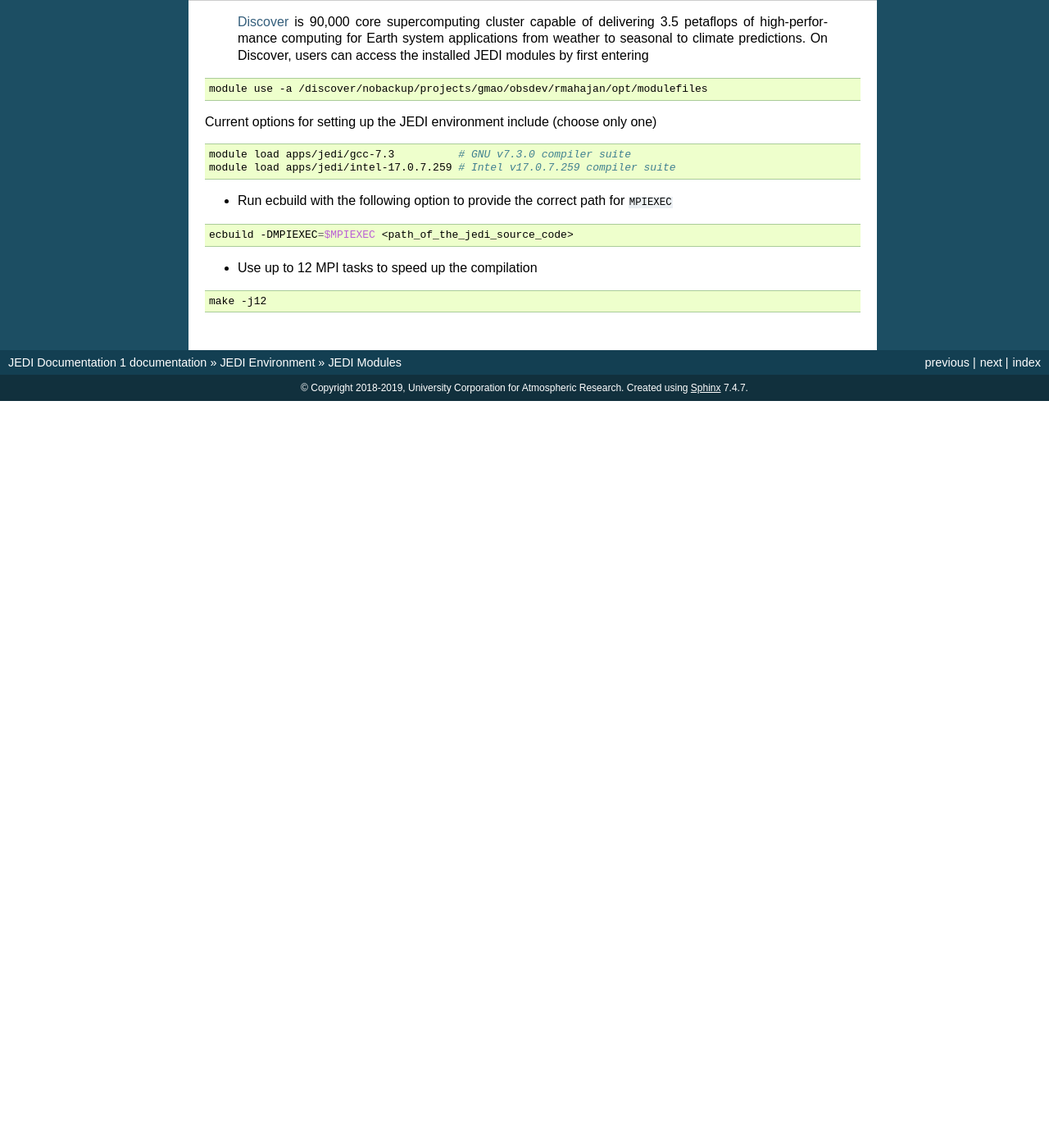
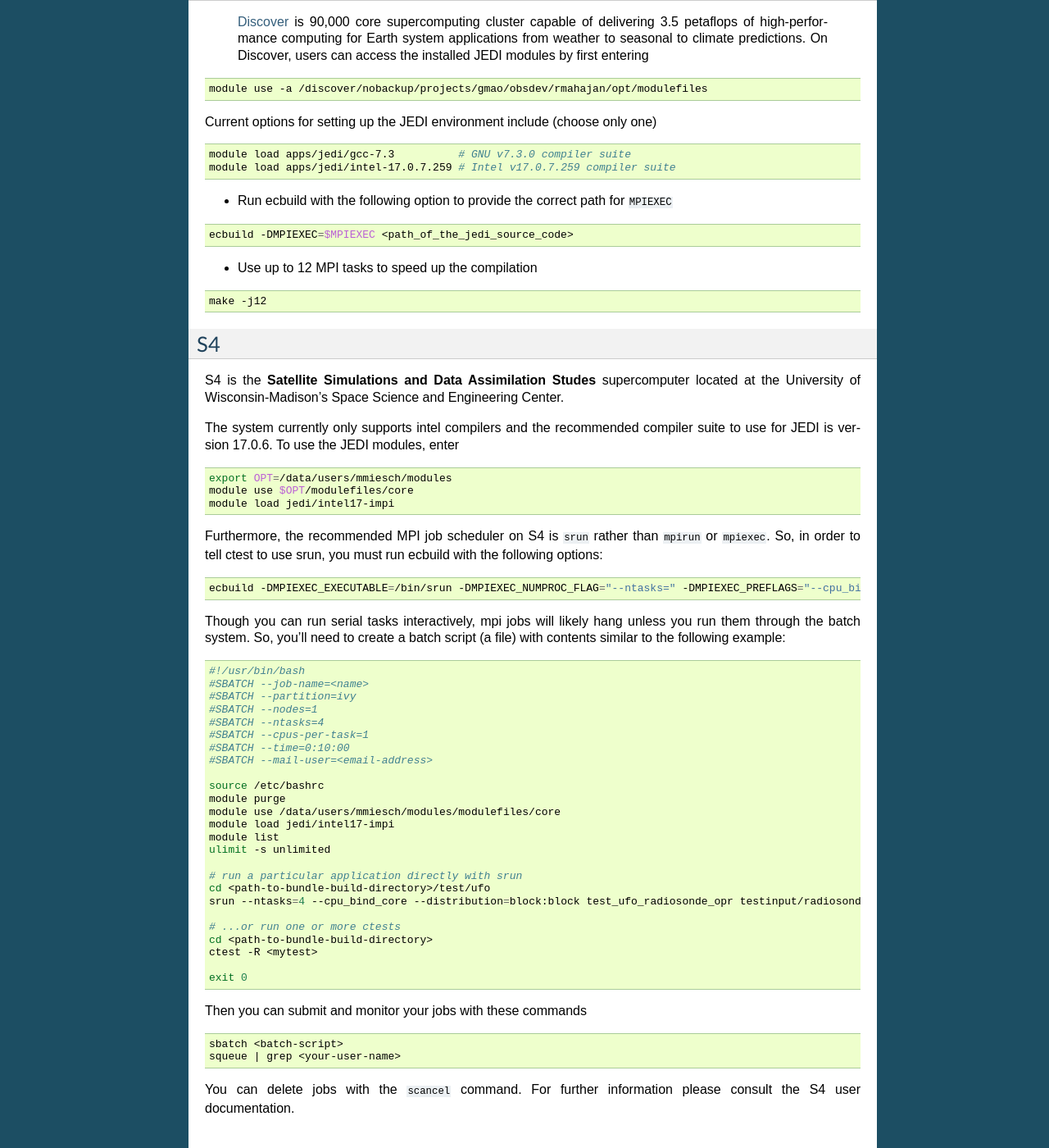
Before and after one commit to JCSDA/jedi-docs, a Sphinx documentation site: the page built from docs/developer/jedi_environment/modules.rst, in a window 1280 px wide and 1400 px high, scrolled down 2769 px. Shown: the whole window at 82% size. Built offline with Sphinx 7.4.7, drawn with Linux system fonts in a browser that asks for light colours; before the commit the page ends 3258 px from its top, so only the background shows below that.

Commit message:
Added instructions for S4 (#116)

```diff
--- a/docs/developer/jedi_environment/modules.rst
+++ b/docs/developer/jedi_environment/modules.rst
@@ -182,3 +182,61 @@
 .. code:: bash
 
     make -j12
+
+
+S4
+--
+S4 is the **Satellite Simulations and Data Assimilation Studes** supercomputer located at the University of Wisconsin-Madison's Space Science and Engineering Center.
+
+The system currently only supports intel compilers and the recommended compiler suite to use for JEDI is version 17.0.6.  To use the JEDI modules, enter
+
+.. code:: bash
+
+    export OPT=/data/users/mmiesch/modules
+    module use $OPT/modulefiles/core
+    module load jedi/intel17-impi
+
+Furthermore, the recommended MPI job scheduler on S4 is :code:`srun` rather than :code:`mpirun` or :code:`mpiexec`.  So, in order to tell ctest to use srun, you must run ecbuild with the following options:
+
+.. code:: bash
+
+   ecbuild -DMPIEXEC_EXECUTABLE=/bin/srun -DMPIEXEC_NUMPROC_FLAG="--ntasks=" -DMPIEXEC_PREFLAGS="--cpu_bind_core --distribution=block:block" <bundle-dir>
+
+Though you can run serial tasks interactively, mpi jobs will likely hang unless you run them through the batch system.  So, you'll need to create a batch script (a file) with contents similar to the following example:
+
+.. code:: bash
+
+	  #!/usr/bin/bash
+	  #SBATCH --job-name=<name>
+	  #SBATCH --partition=ivy
+	  #SBATCH --nodes=1
+	  #SBATCH --ntasks=4
+	  #SBATCH --cpus-per-task=1
+	  #SBATCH --time=0:10:00
+	  #SBATCH --mail-user=<email-address>
+
+	  source /etc/bashrc
+	  module purge
+	  module use /data/users/mmiesch/modules/modulefiles/core
+	  module load jedi/intel17-impi
+	  module list
+	  ulimit -s unlimited
+
+	  # run a particular application directly with srun
+	  cd <path-to-bundle-build-directory>/test/ufo
+	  srun --ntasks=4 --cpu_bind_core --distribution=block:block test_ufo_radiosonde_opr testinput/radiosonde.yaml
+
+	  # ...or run one or more ctests
+	  cd <path-to-bundle-build-directory>
+          ctest -R <mytest>
+
+	  exit 0
+
+Then you can submit and monitor your jobs with these commands
+
+.. code:: bash
+
+	  sbatch <batch-script>
+	  squeue | grep <your-user-name>
+
+You can delete jobs with the :code:`scancel` command.  For further information please consult the S4 user documentation.
```
